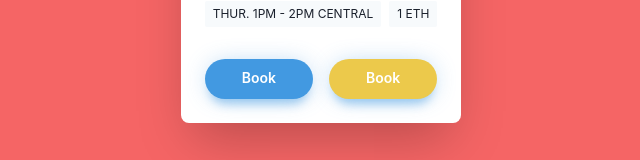
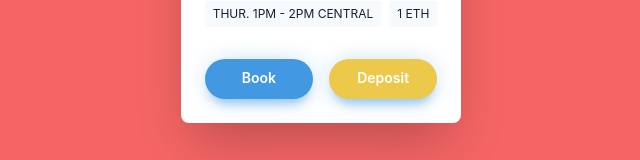
Before and after one commit to Anish-Mukherjee/v1, a Next.js app: page / in a window 1280 px wide. Shown: the part 316-476 px from the top of the page, without its empty margins (319-959 px from the left). Built offline with nearby package versions, Linux system fonts and the light colour scheme; no server answers; what react-moralis would draw is missing.

Commit message:
Fix deposit typo

```diff
--- a/components/Profile.js
+++ b/components/Profile.js
@@ -106,7 +106,7 @@ import {
               _focus={{
                 bg: 'yellow.500',
               }}>
-              <Link href="https://thirdweb.com/dashboard/mumbai/0x70e7aD90645788eEa38f200d2338530ebf1eF540/" target="_blank">Book</Link>
+              <Link href="https://thirdweb.com/dashboard/mumbai/0x70e7aD90645788eEa38f200d2338530ebf1eF540/" target="_blank">Deposit</Link>
             </Button>
           </Stack>
         </Box>
```
